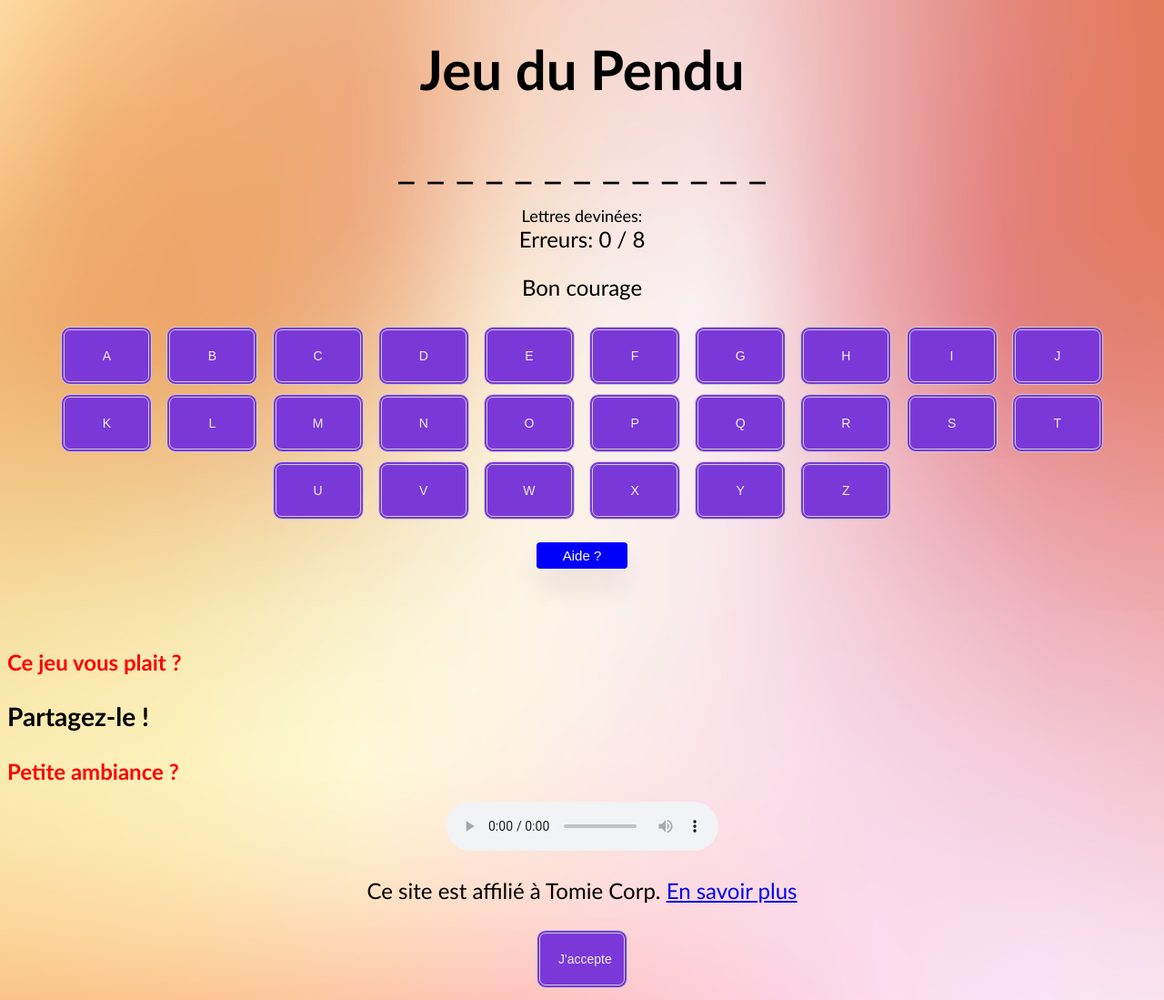
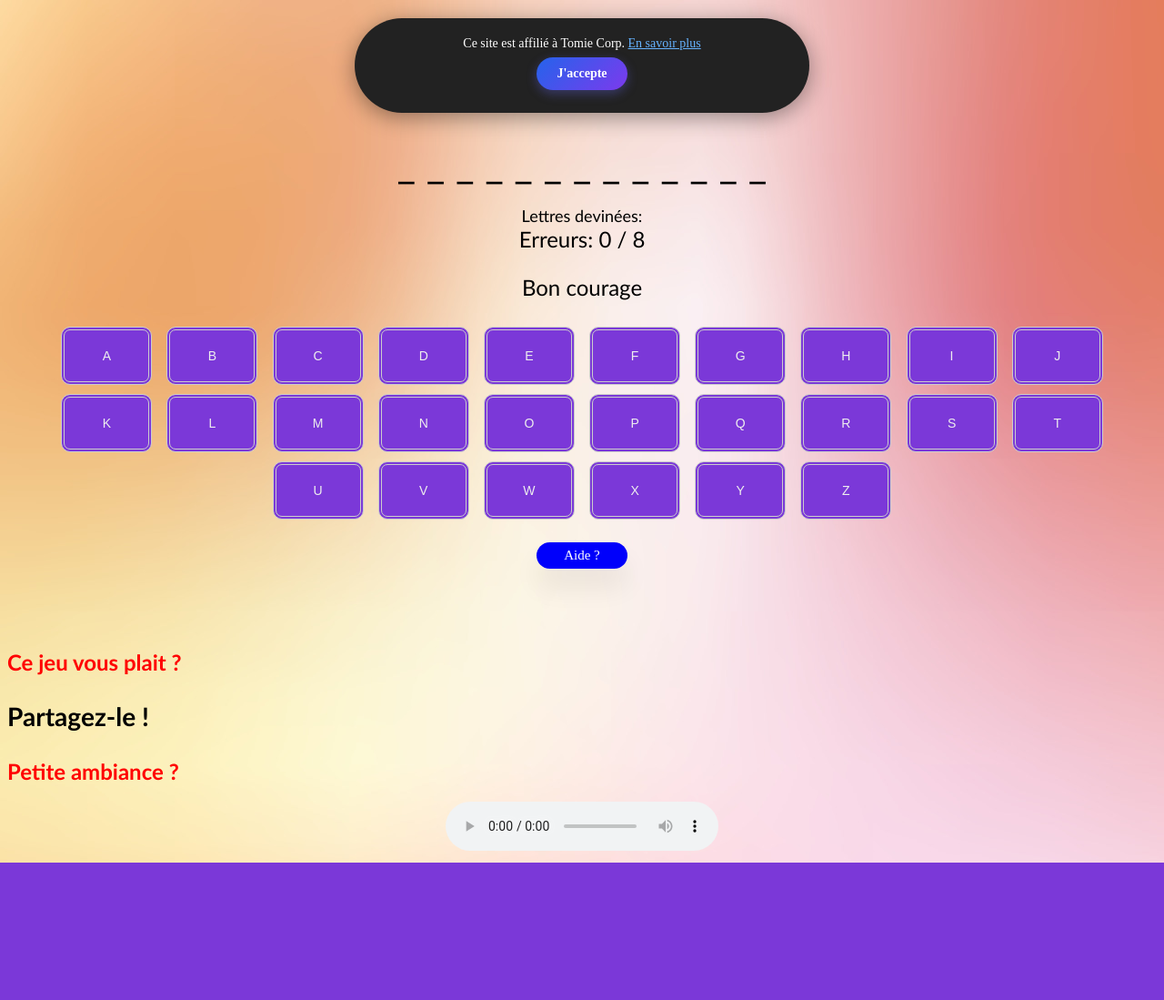
Before and after one commit to tomgammeur/pendugame, a PHP site: page / in a window 1280 px wide. Shown: the whole page at 91% size. After the commit the page ends 948 px from the top, so only its background shows below. Run offline with PHP 8.4, Linux system fonts and the light colour scheme; some libraries are stand-ins or nearby versions; some web fonts are replaced.

Commit message:
Enhance styles for cookie popup and buttons
Added styles for cookie popup and button interactions.

```diff
--- a/style.css
+++ b/style.css
@@ -72,11 +72,20 @@ text-align: left;
 .style
 {
     color : black;
+    transition: all 0.5s;
 }
 
 .style:hover
 {
     color : white;
+    transition: all 0.5s;
+
+}
+.style:active
+{
+    color : rgba(255, 255, 255, 0);
+    transition: all 0.5s;
+
 }
 .hachedeux
     {
@@ -131,11 +140,12 @@ button:hover span:after {
     font-size: 15px;
     cursor: pointer;
     border: none;
-    border-radius: 4px;
+    border-radius: 104px;
     padding: 6px;
     background-color: #0000fb;
     color: #ffffff;
     box-shadow: 0 20px 30px 0 rgba(0, 0, 0, 0.07);
+    font-family: "Codec Pro";
   }
 
   .reponse {
@@ -373,3 +383,58 @@ background-color: #FF6600
   background-color: #1DA851;
   border-color: #1DA851;
 }
+.cookie-popup {
+    font-family: "Codec Pro";
+    position: fixed;
+    top: 20px;
+    left: 50%;
+    transform: translateX(-50%);
+    width: min(90%, 500px);
+    padding: 20px;
+    background: #222;
+    color: white;
+    border-radius: 100px;
+    box-shadow: 0 5px 25px rgba(0, 0, 0, 0.4);
+    z-index: 9999;
+    text-align: center;
+    box-sizing: border-box;
+    font-size: 14px;
+}
+
+.cookie-popup p {
+    margin: 0 0 2px 0;
+}
+
+.cookie-link {
+    color: #66b3ff;
+    text-decoration: underline;
+}
+
+.cookie-popup button {
+  font-family: "Codec Pro";
+  background: linear-gradient(135deg, #2563eb, #7c3aed);
+  color: white;
+  border: none;
+  padding: 10px 20px;
+  cursor: pointer;
+  border-radius: 800px;
+  font-weight: bold;
+
+  transition:
+    transform 0.2s ease,
+    background 0.2s ease,
+    box-shadow 0.2s ease;
+
+  box-shadow: 0 4px 12px rgba(99, 102, 241, 0.35);
+}
+
+.cookie-popup button:hover {
+  background: linear-gradient(135deg, #60a5fa, #a78bfa);
+  transform: scale(1.08);
+
+  box-shadow: 0 6px 18px rgba(139, 92, 246, 0.5);
+}
+
+.cookie-popup button:active {
+  transform: scale(0.94);
+}
```
